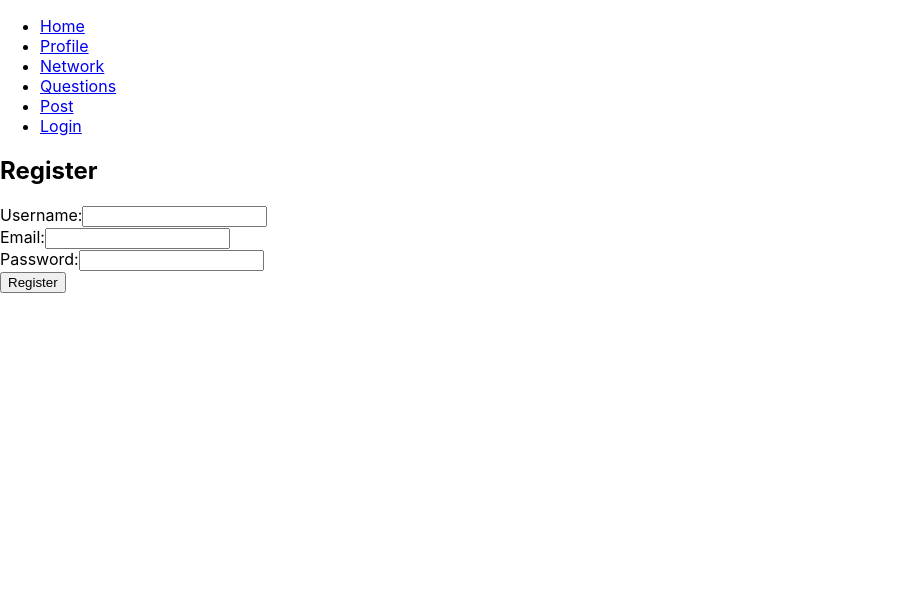
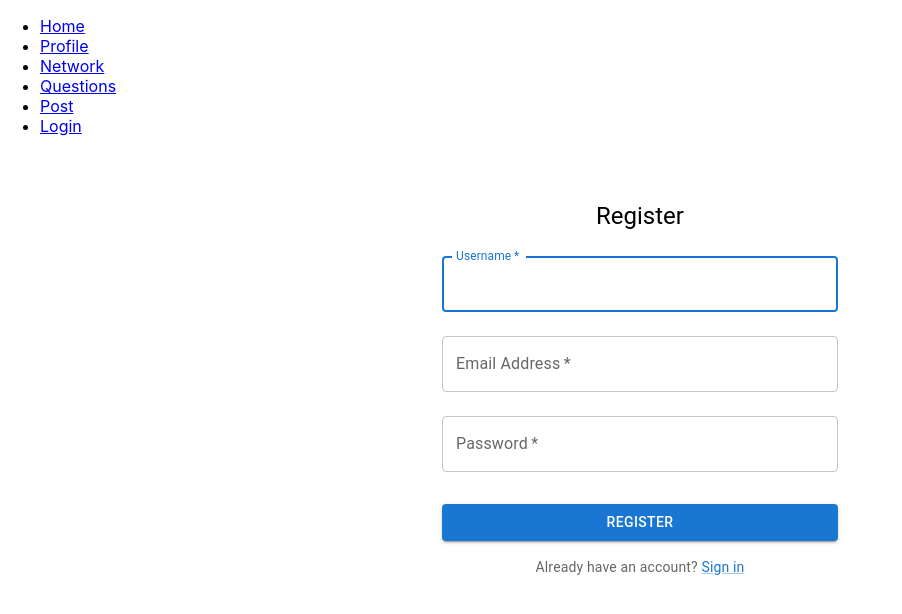
Before and after one commit to afoote99/InnerCircle, a React (Create React App) app in the folder frontend/: page /register in a window 1280 px wide. Shown: the top 614 px of the page, without its empty margins (0-902 px from the left). Built offline with nearby package versions, Linux system fonts and the light colour scheme.

Commit message:
login/register page cleaned up

```diff
--- a/frontend/package.json
+++ b/frontend/package.json
@@ -3,6 +3,9 @@
   "version": "0.1.0",
   "private": true,
   "dependencies": {
+    "@emotion/react": "^11.11.4",
+    "@emotion/styled": "^11.11.5",
+    "@mui/material": "^5.15.20",
     "@testing-library/jest-dom": "^5.17.0",
     "@testing-library/react": "^13.4.0",
     "@testing-library/user-event": "^13.5.0",
--- a/frontend/src/pages/Login.js
+++ b/frontend/src/pages/Login.js
@@ -1,6 +1,14 @@
 import React, { useState } from "react";
 import { useNavigate } from "react-router-dom";
 import { loginUser } from "../services/api";
+import {
+  Button,
+  TextField,
+  Typography,
+  Container,
+  Box,
+  Link,
+} from "@mui/material";
 
 const Login = () => {
   const [email, setEmail] = useState("");
@@ -19,34 +27,62 @@
   };
 
   return (
-    <div>
-      <h2>Login</h2>
-      <form onSubmit={handleSubmit}>
-        <div>
-          <label>Email:</label>
-          <input
-            type="email"
+    <Container component="main" maxWidth="xs">
+      <Box
+        sx={{
+          marginTop: 8,
+          display: "flex",
+          flexDirection: "column",
+          alignItems: "center",
+        }}
+      >
+        <Typography component="h1" variant="h5">
+          Zerkel
+        </Typography>
+        <Box component="form" onSubmit={handleSubmit} noValidate sx={{ mt: 1 }}>
+          <TextField
+            variant="outlined"
+            margin="normal"
+            required
+            fullWidth
+            id="email"
+            label="Email Address"
+            name="email"
+            autoComplete="email"
+            autoFocus
             value={email}
             onChange={(e) => setEmail(e.target.value)}
+          />
+          <TextField
+            variant="outlined"
+            margin="normal"
             required
-          />
-        </div>
-        <div>
-          <label>Password:</label>
-          <input
+            fullWidth
+            name="password"
+            label="Password"
             type="password"
+            id="password"
+            autoComplete="current-password"
             value={password}
             onChange={(e) => setPassword(e.target.value)}
-            required
           />
-        </div>
-        <button type="submit">Login</button>
-      </form>
-      <p>
-        Don't have an account? <a href="/register">Register</a>
-      </p>
-      ;
-    </div>
+          <Button
+            type="submit"
+            fullWidth
+            variant="contained"
+            sx={{ mt: 3, mb: 2 }}
+          >
+            Login
+          </Button>
+          <Typography variant="body2" color="textSecondary" align="center">
+            Don't have an account?{" "}
+            <Link href="/register" variant="body2">
+              Sign up
+            </Link>
+          </Typography>
+        </Box>
+      </Box>
+    </Container>
   );
 };
 
--- a/frontend/src/pages/Register.js
+++ b/frontend/src/pages/Register.js
@@ -1,6 +1,14 @@
 import React, { useState } from "react";
 import { useNavigate } from "react-router-dom";
 import { registerUser } from "../services/api";
+import {
+  Button,
+  TextField,
+  Typography,
+  Container,
+  Box,
+  Link,
+} from "@mui/material";
 
 const Register = () => {
   const [username, setUsername] = useState("");
@@ -19,39 +27,74 @@
   };
 
   return (
-    <div>
-      <h2>Register</h2>
-      <form onSubmit={handleSubmit}>
-        <div>
-          <label>Username:</label>
-          <input
-            type="text"
+    <Container component="main" maxWidth="xs">
+      <Box
+        sx={{
+          marginTop: 8,
+          display: "flex",
+          flexDirection: "column",
+          alignItems: "center",
+        }}
+      >
+        <Typography component="h1" variant="h5">
+          Register
+        </Typography>
+        <Box component="form" onSubmit={handleSubmit} noValidate sx={{ mt: 1 }}>
+          <TextField
+            variant="outlined"
+            margin="normal"
+            required
+            fullWidth
+            id="username"
+            label="Username"
+            name="username"
+            autoComplete="username"
+            autoFocus
             value={username}
             onChange={(e) => setUsername(e.target.value)}
+          />
+          <TextField
+            variant="outlined"
+            margin="normal"
             required
-          />
-        </div>
-        <div>
-          <label>Email:</label>
-          <input
-            type="email"
+            fullWidth
+            id="email"
+            label="Email Address"
+            name="email"
+            autoComplete="email"
             value={email}
             onChange={(e) => setEmail(e.target.value)}
+          />
+          <TextField
+            variant="outlined"
+            margin="normal"
             required
-          />
-        </div>
-        <div>
-          <label>Password:</label>
-          <input
+            fullWidth
+            name="password"
+            label="Password"
             type="password"
+            id="password"
+            autoComplete="current-password"
             value={password}
             onChange={(e) => setPassword(e.target.value)}
-            required
           />
-        </div>
-        <button type="submit">Register</button>
-      </form>
-    </div>
+          <Button
+            type="submit"
+            fullWidth
+            variant="contained"
+            sx={{ mt: 3, mb: 2 }}
+          >
+            Register
+          </Button>
+          <Typography variant="body2" color="textSecondary" align="center">
+            Already have an account?{" "}
+            <Link href="/login" variant="body2">
+              Sign in
+            </Link>
+          </Typography>
+        </Box>
+      </Box>
+    </Container>
   );
 };
 
```
Also changed, not shown: 1 other file (tests, documents, lock files or other folders).
